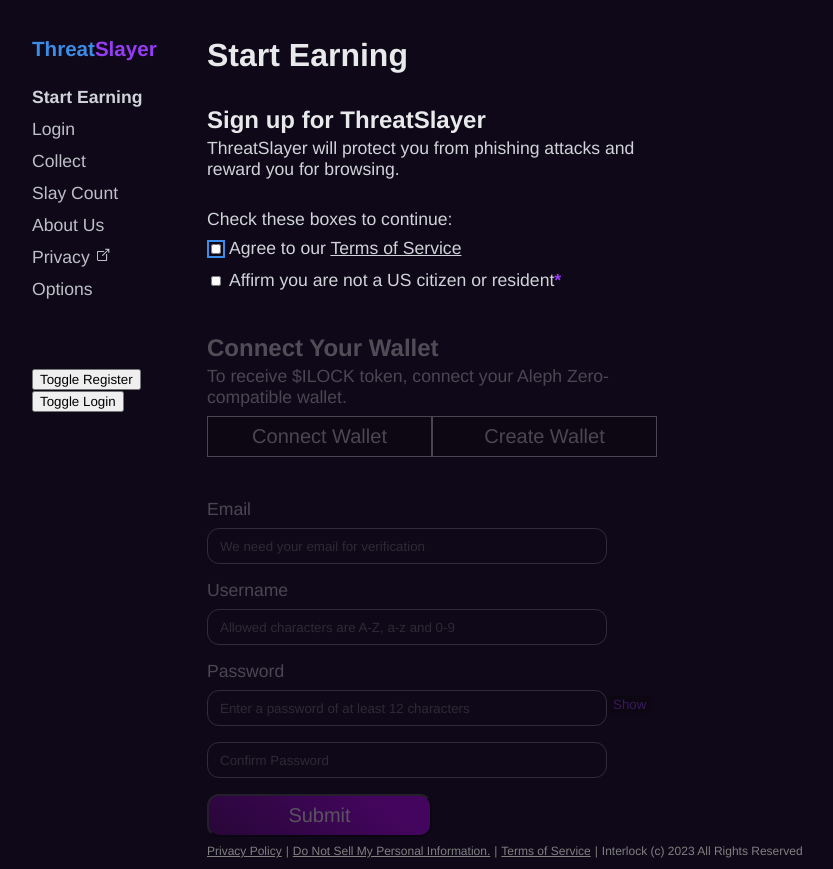
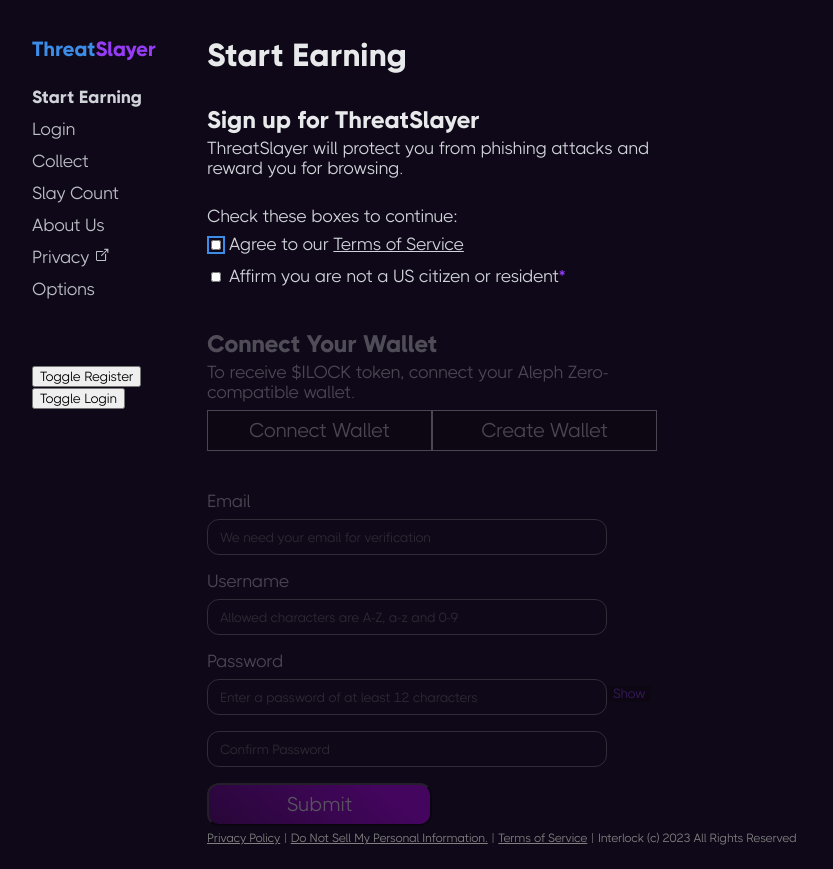
Before and after one commit to interlock-network/threatslayer, a Vue app: page / in a window 1280 px wide. Shown: the top 869 px of the page, without its empty margins (288-1121 px from the left). Built offline with nearby package versions, Linux system fonts and the light colour scheme.

Commit message:
App.vue: adds THICCCBOI font

```diff
--- a/src/App.vue
+++ b/src/App.vue
@@ -147,14 +147,38 @@
 </script>
 
 <style>
+@font-face {
+  font-family: "THICCCBOI";
+  src: local("THICCCBOI");
+  src: url('./extension/static/fonts/TTF/THICCCBOI-Regular.ttf') format('truetype');
+  font-weight: normal;
+  font-style: normal;
+}
+
+@font-face {
+  font-family: "THICCCBOI";
+  src: local("THICCCBOI-ExtraBold");
+  src: url('./extension/static/fonts/TTF/THICCCBOI-ExtraBold.ttf') format('truetype');
+  font-weight: bold;
+  font-style: normal;
+}
+
+/* @font-face {
+  font-family: "THICCCBOI";
+  src: local("THICCCBOI-ExtraBold");
+  src: url('./extension/static/fonts/TTF/THICCCBOI-ExtraBold.ttf') format('truetype');
+  font-weight: bold;
+  font-style: normal;
+} */
+
 #app {
-  font-family: Helvetica, sans-serif;
+  font-family: "THICCCBOI", Helvetica, sans-serif;
   -webkit-font-smoothing: antialiased;
   -moz-osx-font-smoothing: grayscale;
 }
 
 * {
-  font-family: Helvetica;
+  font-family: "THICCCBOI";
 }
 
 a {
@@ -174,6 +198,11 @@
   margin-left: 25%;
   pointer-events: none;
   width: 700px;
+}
+
+h1,
+h2 {
+  font-family: "THICCCBOI";
 }
 
 input {
```
